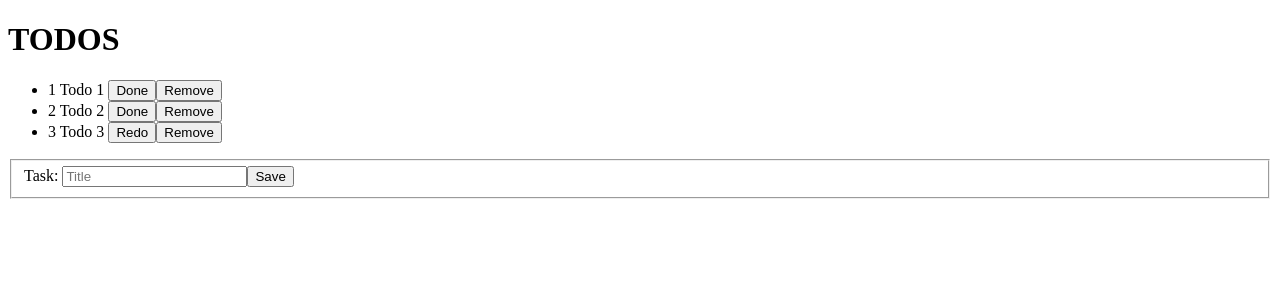
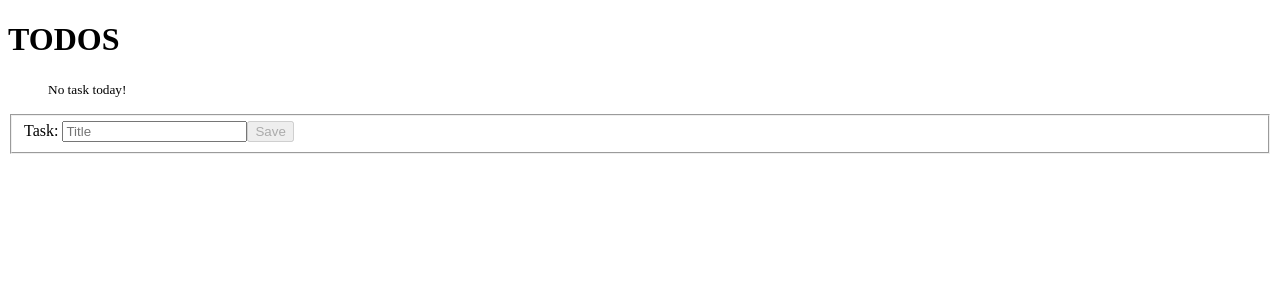
Before and after one commit to pmarcosfelipe/angular-todo, an Angular app: page / in a window 1280 px wide. Shown: the top 300 px of the page. Built offline with nearby package versions, Linux system fonts and the light colour scheme.

Commit message:
create method to create task

```diff
--- a/src/app/app.component.html
+++ b/src/app/app.component.html
@@ -1,5 +1,6 @@
 <h1>{{ title }}</h1>
 <ul>
+  <p *ngIf="todos.length === 0"><small>No task today!</small></p>
   <li *ngFor="let todo of todos">
     {{ todo.id }} {{ todo.description }}
     <button *ngIf="!todo.done" (click)="markAsDone(todo)">Done</button>
@@ -21,6 +22,6 @@
       *ngIf="form.controls['title'].invalid && !form.controls['title'].pristine"
       >This field should have 3 and 60 characters</small
     >
-    <button>Save</button>
+    <button [disabled]="form.invalid" (click)="add()">Save</button>
   </fieldset>
 </form>
--- a/src/app/app.component.ts
+++ b/src/app/app.component.ts
@@ -23,9 +23,18 @@
         ]),
       ],
     });
-    this.todos.push(new Todo(1, 'Todo 1', false));
-    this.todos.push(new Todo(2, 'Todo 2', false));
-    this.todos.push(new Todo(3, 'Todo 3', true));
+  }
+
+  add() {
+    const title = this.form.controls['title'].value;
+    const id = this.todos.length + 1;
+    this.todos.push(new Todo(id, title, false));
+
+    this.clear();
+  }
+
+  clear() {
+    this.form.reset();
   }
 
   remove(todo: Todo) {
```
